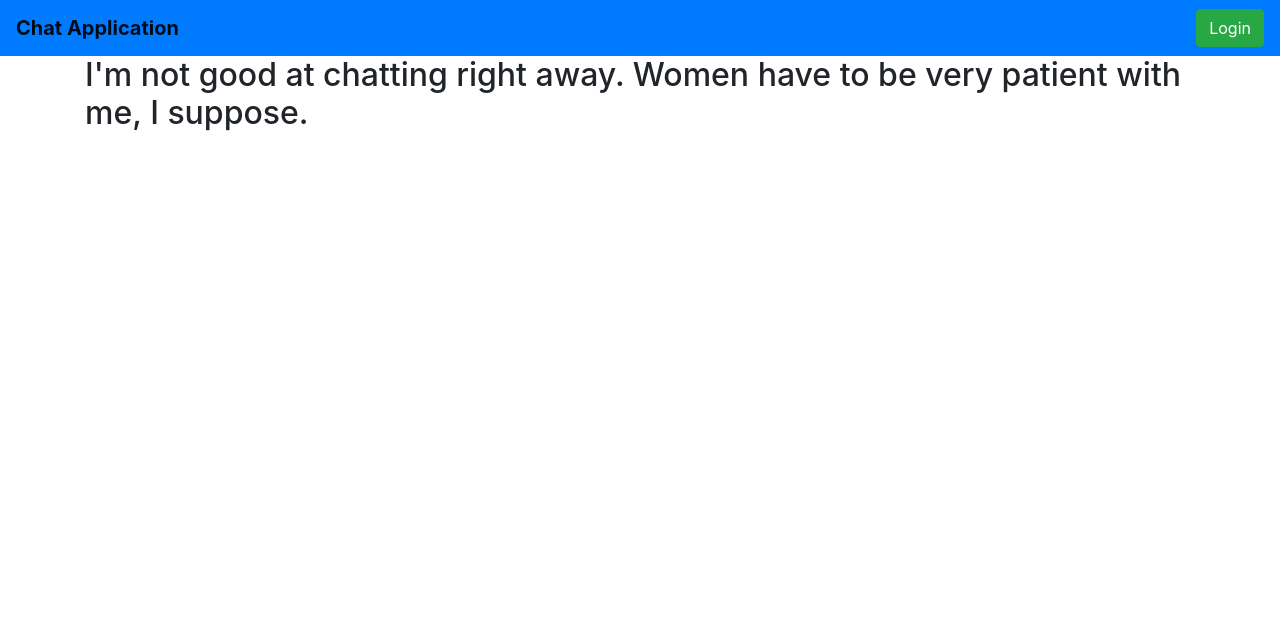
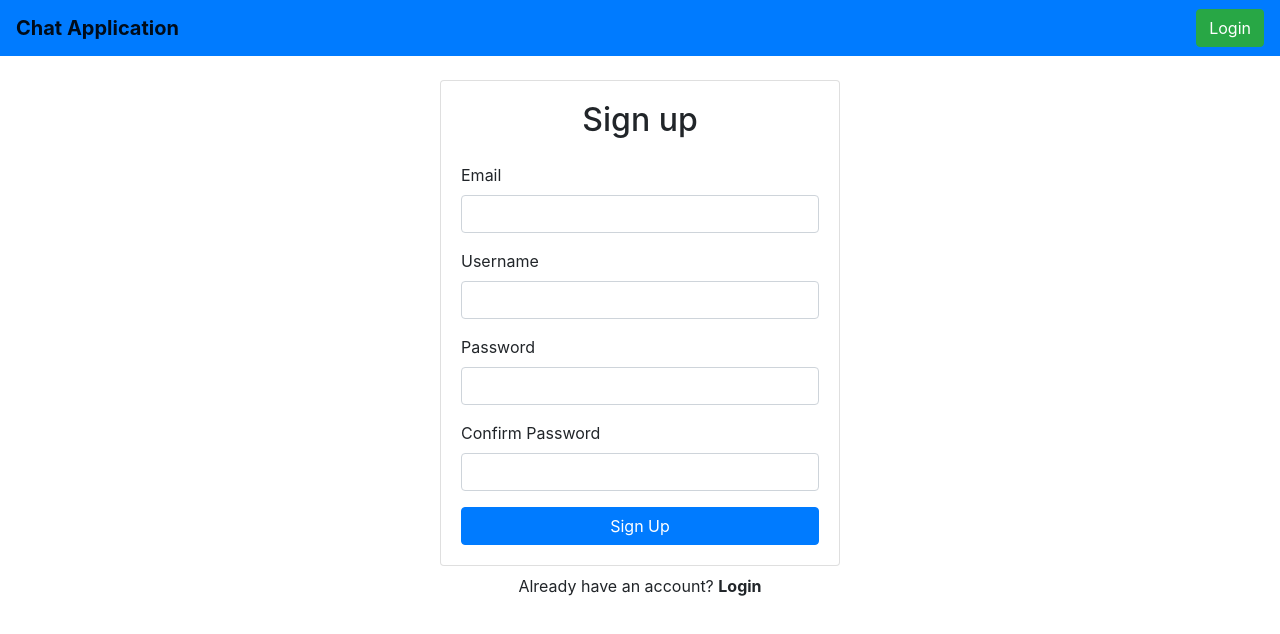
Before and after one commit to Jothinayagan/chat-app, a React (Create React App) app in the folder client/: page / in a window 1280 px wide. Shown: the top 634 px of the page. Built offline with nearby package versions, Linux system fonts and the light colour scheme.

Commit message:
+ Signup component
Sign up component added

```diff
--- /dev/null
+++ b/client/src/components/ChatNew/Signup/Signup.js
@@ -0,0 +1,40 @@
+import React from "react";
+import { Button, Card, Form } from "react-bootstrap";
+
+function Signup() {
+    return (
+        <>
+            <Card>
+                <Card.Body>
+                    <h2 className="text-center mb-4">Sign up</h2>
+                    <Form>
+                        <Form.Group id="email">
+                            <Form.Label>Email</Form.Label>
+                            <Form.Control type="email" required />
+                        </Form.Group>
+                        <Form.Group id="username">
+                            <Form.Label>Username</Form.Label>
+                            <Form.Control type="text" required />
+                        </Form.Group>
+                        <Form.Group id="password">
+                            <Form.Label>Password</Form.Label>
+                            <Form.Control type="password" required />
+                        </Form.Group>
+                        <Form.Group id="confirmPassword">
+                            <Form.Label>Confirm Password</Form.Label>
+                            <Form.Control type="password" required />
+                        </Form.Group>
+                        <Button className="w-100" type="submit">
+                            Sign Up
+                        </Button>
+                    </Form>
+                </Card.Body>
+            </Card>
+            <div className="w-100 text-center mt-2">
+                Already have an account? <strong>Login</strong>
+            </div>
+        </>
+    );
+}
+
+export default Signup;
--- a/client/src/components/ChatNew/welcome/Welcome.js
+++ b/client/src/components/ChatNew/welcome/Welcome.js
@@ -1,13 +1,16 @@
 import React from "react";
+import { Container } from "react-bootstrap";
+import Signup from "../Signup/Signup";
 
 function Welcome() {
     return (
-        <div className="container d-flex align-item-center justify-content-center">
-            <h2>
-                I'm not good at chatting right away. Women have to be very
-                patient with me, I suppose.
-            </h2>
-        </div>
+        <Container
+            className="d-flex align-item-center justify-content-center mt-4"
+            style={{ minHeight: "70vh" }}>
+            <div className="w-100" style={{ maxWidth: "400px" }}>
+                <Signup />
+            </div>
+        </Container>
     );
 }
 
```
